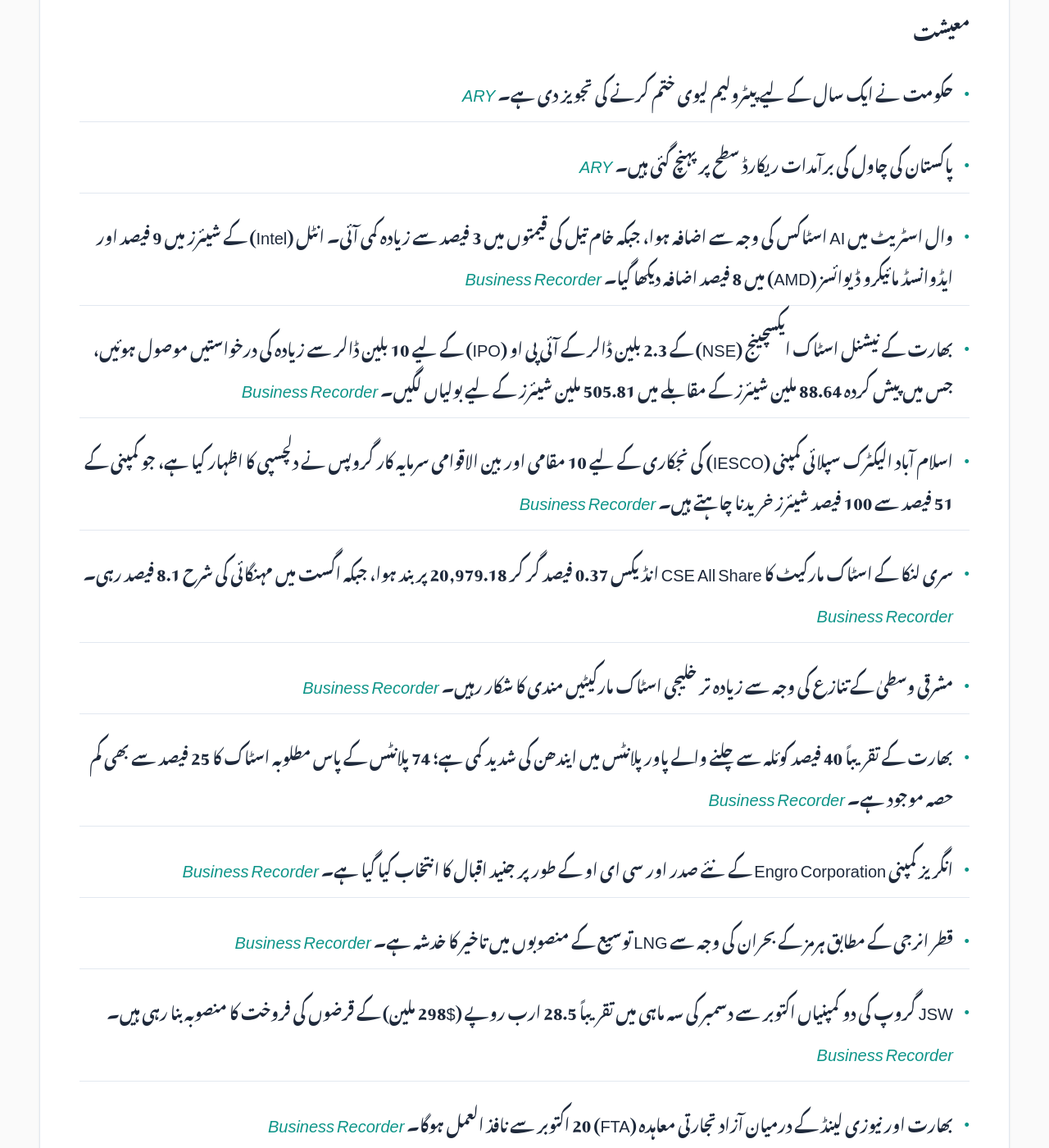
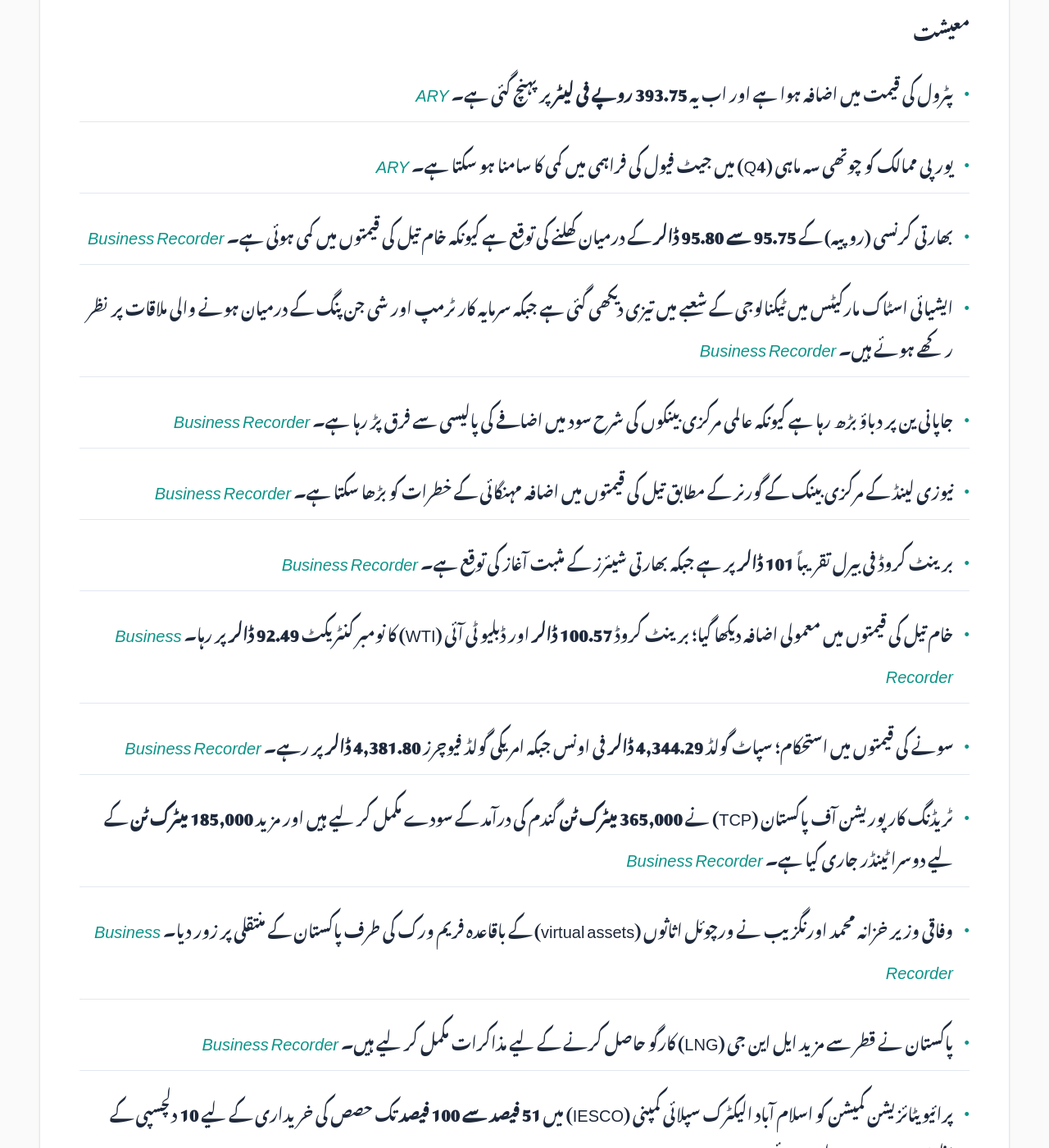
Before and after one commit to zsubzwary/news, a Jekyll site: the page built from ur/index.md, in a window 1280 px wide and 1400 px high, scrolled down 528 px. Shown: the whole window at 82% size. Built offline with Jekyll 4.4.1, drawn with Linux system fonts in a browser that asks for light colours; some web fonts are replaced; comment, search, counter and statistics services are not loaded; some of the changed text lies outside the part shown.

Commit message:
DateTime; 2026-09-22T04:10:18.922Z

```diff
--- a/ur/index.md
+++ b/ur/index.md
@@ -7,52 +7,50 @@ rtl: true
 
 پاکستان کی تازہ خبروں کا خلاصہ
 
- &lrm; 21-Sep-2026 21:09PKT
+ &lrm; 22-Sep-2026 09:10PKT
 
 پڑھنے کا وقت : 5 منٹ
 
 ### معیشت
-- حکومت نے ایک سال کے لیے پیٹرولیم لیوی ختم کرنے کی تجویز دی ہے۔ *[ARY](https://arynews.tv/govt-proposes-scrapping-petroleum-levy-for-one-year-soruces)*
-- پاکستان کی چاول کی برآمدات ریکارڈ سطح پر پہنچ گئی ہیں۔ *[ARY](https://arynews.tv/pakistan-rice-exports-hit-record-high)*
-- وال اسٹریٹ میں AI اسٹاکس کی وجہ سے اضافہ ہوا، جبکہ خام تیل کی قیمتوں میں 3 فیصد سے زیادہ کمی آئی۔ انٹل (Intel) کے شیئرز میں 9 فیصد اور ایڈوانسڈ مائیکرو ڈیوائسز (AMD) میں 8 فیصد اضافہ دیکھا گیا۔ *[Business Recorder](https://www.brecorder.com/news/40440530/ai-stocks-lift-wall-st-as-oil-falls-treasury-yields-decline)*
-- بھارت کے نیشنل اسٹاک ایکسچینج (NSE) کے 2.3 بلین ڈالر کے آئی پی او (IPO) کے لیے 10 بلین ڈالر سے زیادہ کی درخواستیں موصول ہوئیں، جس میں پیش کردہ 88.64 ملین شیئرز کے مقابلے میں 505.81 ملین شیئرز کے لیے بولیاں لگیں۔ *[Business Recorder](https://www.brecorder.com/news/40440528/indias-nse-ipo-draws-over-10-billion-traders-eye-modest-listing-pop)*
-- اسلام آباد الیکٹرک سپلائی کمپنی (IESCO) کی نجکاری کے لیے 10 مقامی اور بین الاقوامی سرمایہ کار گروپس نے دلچسپی کا اظہار کیا ہے، جو کمپنی کے 51 فیصد سے 100 فیصد شیئرز خریدنا چاہتے ہیں۔ *[Business Recorder](https://www.brecorder.com/news/40440527/iesco-privatisation-draws-10-investor-groups)*
-- سری لنکا کے اسٹاک مارکیٹ کا CSE All Share انڈیکس 0.37 فیصد گر کر 20,979.18 پر بند ہوا، جبکہ اگست میں مہنگائی کی شرح 8.1 فیصد رہی۔ *[Business Recorder](https://www.brecorder.com/news/40440525/sri-lankan-shares-fall-as-real-estate-industrials-stocks-weigh)*
-- مشرقی وسطیٰ کے تنازع کی وجہ سے زیادہ تر خلیجی اسٹاک مارکیٹیں مندی کا شکار رہیں۔ *[Business Recorder](https://www.brecorder.com/news/40440523/most-gulf-bourses-end-lower-on-middle-east-conflict-despite-diplomatic-hopes)*
-- بھارت کے تقریباً 40 فیصد کوئلہ سے چلنے والے پاور پلانٹس میں ایندھن کی شدید کمی ہے؛ 74 پلانٹس کے پاس مطلوبہ اسٹاک کا 25 فیصد سے بھی کم حصہ موجود ہے۔ *[Business Recorder](https://www.brecorder.com/news/40440521/nearly-40-of-indias-coal-power-plants-running-critically-low-on-fuel-data-show)*
-- انگریز کمپنی Engro Corporation کے نئے صدر اور سی ای او کے طور پر جنید اقبال کا انتخاب کیا گیا ہے۔ *[Business Recorder](https://www.brecorder.com/news/40440520/five-things-to-know-about-engros-soon-to-be-ceo-junaid-iqbal)*
-- قطر انرجی کے مطابق ہرمز کے بحران کی وجہ سے LNG توسیع کے منصوبوں میں تاخیر کا خدشہ ہے۔ *[Business Recorder](https://www.brecorder.com/news/40440519/qatarenergy-says-hormuz-crisis-may-delay-lng-expansion-projects)*
-- JSW گروپ کی دو کمپنیاں اکتوبر سے دسمبر کی سہ ماہی میں تقریباً 28.5 ارب روپے ($298 ملین) کے قرضوں کی فروخت کا منصوبہ بنا رہی ہیں۔ *[Business Recorder](https://www.brecorder.com/news/40440517/jsw-group-firms-plan-300-million-debt-sales-bankers-say)*
-- بھارت اور نیوزی لینڈ کے درمیان آزاد تجارتی معاہدہ (FTA) 20 اکتوبر سے نافذ العمل ہوگا۔ *[Business Recorder](https://www.brecorder.com/news/40440515/india-new-zealand-free-trade-pact-to-come-into-force-on-october-20)*
-- تانبے کی قیمتیں 0.9 فیصد بڑھ کر $14,654 فی میٹرک ٹن پر پہنچ گئیں۔ *[Business Recorder](https://www.brecorder.com/news/40440514/copper-rises-as-chinese-demand-expectations-add-to-speculative-momentum)*
-- ملائیشیا میں پام آئل کا کنٹریکٹ 0.84 فیصد گر کر 4,857 رنگٹ فی میٹرک ٹن پر آگیا۔ *[Business Recorder](https://www.brecorder.com/news/40440513/palm-extends-losses-on-weak-crude-firm-ringgit-sluggish-exports)*
-- بھارتی روپیہ 95.8150 فی ڈالر پر بند ہوا۔ *[Business Recorder](https://www.brecorder.com/news/40440512/indian-rupee-ends-marginally-higher-in-subdued-trade-forward-premiums-ease)*
-- بھارت کی سویا آئل درآمدات 2025/26 میں 4.2 فیصد اضافے کے ساتھ ریکارڈ سطح پر پہنچنے کا امکان ہے۔ *[Business Recorder](https://www.brecorder.com/news/40440511/india-soyoil-imports-to-rise-to-record-high-on-price-competitiveness)*
+- پٹرول کی قیمت میں اضافہ ہوا ہے اور اب یہ **393.75 روپے فی لیٹر** پر پہنچ گئی ہے۔ *[ARY](https://arynews.tv/petrol-price-rises-to-rs393-75-per-litre)*
+- یورپی ممالک کو چوتھی سہ ماہی (Q4) میں جیٹ فیول کی فراہمی میں کمی کا سامنا ہو سکتا ہے۔ *[ARY](https://arynews.tv/europe-faces-q4-jet-fuel-supply-deficit)*
+- بھارتی کرنسی (روپیہ) کے **95.75 سے 95.80 ڈالر** کے درمیان کھلنے کی توقع ہے کیونکہ خام تیل کی قیمتوں میں کمی ہوئی ہے۔ *[Business Recorder](https://www.brecorder.com/news/40440635/indian-rupee-to-edge-higher-as-oil-slips-inflow-haul-caps-bearish-bets)*
+- ایشیائی اسٹاک مارکیٹس میں ٹیکنالوجی کے شعبے میں تیزی دیکھی گئی ہے جبکہ سرمایہ کار ٹرمپ اور شی جن پنگ کے درمیان ہونے والی ملاقات پر نظر رکھے ہوئے ہیں۔ *[Business Recorder](https://www.brecorder.com/news/40440632/tech-rally-boosts-asian-stocks-dollar-firms-on-rate-hike-wagers)*
+- جاپانی ین پر دباؤ بڑھ رہا ہے کیونکہ عالمی مرکزی بینکوں کی شرح سود میں اضافے کی پالیسی سے فرق پڑ رہا ہے۔ *[Business Recorder](https://www.brecorder.com/news/40440631/yen-squeezed-as-hawkish-turn-grips-central-banks)*
+- نیوزی لینڈ کے مرکزی بینک کے گورنر کے مطابق تیل کی قیمتوں میں اضافہ مہنگائی کے خطرات کو بڑھا سکتا ہے۔ *[Business Recorder](https://www.brecorder.com/news/40440629/new-zealand-central-bank-chief-sees-risks-to-economy-inflation)*
+- برینٹ کروڈ فی بیرل تقریباً **101 ڈالر** پر ہے جبکہ بھارتی شیئرز کے مثبت آغاز کی توقع ہے۔ *[Business Recorder](https://www.brecorder.com/news/40440628/indian-shares-likely-to-open-higher-on-easing-oil-prices-bond-yields)*
+- خام تیل کی قیمتوں میں معمولی اضافہ دیکھا گیا؛ برینٹ کروڈ **100.57 ڈالر** اور ڈبلیو ٹی آئی (WTI) کا نومبر کنٹریکٹ **92.49 ڈالر** پر رہا۔ *[Business Recorder](https://www.brecorder.com/news/40440627/oil-rises-slightly-ahead-of-potential-us-iran-talks)*
+- سونے کی قیمتوں میں استحکام؛ سپاٹ گولڈ **4,344.29 ڈالر** فی اونس جبکہ امریکی گولڈ فیوچرز **4,381.80 ڈالر** پر رہے۔ *[Business Recorder](https://www.brecorder.com/news/40440626/gold-muted-as-higher-for-longer-rate-outlook-weighs)*
+- ٹریڈنگ کارپوریشن آف پاکستان (TCP) نے **365,000 میٹرک ٹن** گندم کی درآمد کے سودے مکمل کر لیے ہیں اور مزید **185,000 میٹرک ٹن** کے لیے دوسرا ٹینڈر جاری کیا ہے۔ *[Business Recorder](https://www.brecorder.com/news/40440618/tcp-finalises-deals-for-wheat-import)*
+- وفاقی وزیر خزانہ محمد اورنگزیب نے ورچوئل اثاثوں (virtual assets) کے باقاعدہ فریم ورک کی طرف پاکستان کے منتقلی پر زور دیا۔ *[Business Recorder](https://www.brecorder.com/news/40440619/aurangzeb-highlights-shift-to-regulated-virtual-assets-framework)*
+- پاکستان نے قطر سے مزید ایل این جی (LNG) کارگو حاصل کرنے کے لیے مذاکرات مکمل کر لیے ہیں۔ *[Business Recorder](https://www.brecorder.com/news/40440621/pakistan-secures-another-qatari-lng-cargo)*
+- پرائیویٹائزیشن کمیشن کو اسلام آباد الیکٹرک سپلائی کمپنی (IESCO) میں **51 فیصد سے 100 فیصد** تک حصص کی خریداری کے لیے **10** دلچسپی کے اظہار (EOIs) موصول ہوئے ہیں۔ *[Business Recorder](https://www.brecorder.com/news/40440623/pc-receives-10-eois-for-the-iesco-acquisition)*
+- فنانس ڈویژن نے اضافی فنڈز کی تخصیص کے طریقہ کار کو سخت کر دیا ہے تاکہ بجٹ کے استعمال میں نظم و ضبط برقرار رہے۔ *[Business Recorder](https://www.brecorder.com/news/40440624/fd-tightens-additional-funds-allocation-mechanism)*
+- پیراماؤنٹ (Paramount) نے وارنر بروس ڈسکوری کے ساتھ بڑے الحاق (merger) کے لیے امریکی ریاستوں کے ساتھ سمجھوتہ کر لیا ہے۔ *[Business Recorder](https://www.brecorder.com/news/40440606/paramount-settles-with-us-states-to-clear-warner-bros-mega-merger)*
 
 ### سائنس اور ٹیکنالوجی
-- سعودی ولی عہد نے CEER کے نئے EXOBOT الیکٹرک سیڈان اور SUV لانچ کیے۔ *[ARY](https://arynews.tv/saudi-crown-prince-launches-ceers-new-exobot-electric-sedan-and-suv)*
-- آئرش ریگولیٹر نے لوکیشن ڈیٹا پروسیسنگ کے حوالے سے گوگل پر 403 ملین یورو ($463 ملین) کا جرمانہ عائد کر دیا ہے۔ *[Business Recorder](https://www.brecorder.com/news/40440516/irish-privacy-regulator-fines-google-eur403-million-over-location-data-processing)*
+- علی بابا گروپ **5 سے 10 ٹریلین پیرامیٹرز** پر مشتمل نیا مصنوعی ذہانت (AI) ماڈل تیار کرنے کا منصوبہ بنا رہا ہے اور اپنا طاقتور ترین **Zhenwu V900 AI چپ** بھی متعارف کرایا ہے۔ *[Business Recorder](https://www.brecorder.com/news/40440630/alibaba-plans-ai-model-with-5-trillion-to-10-trillion-parameters-unveils-new-chip)*
+
+### موسم
+- جاپان کے بحری ساحل پر ٹائیفون (Typhoon Dujuan) کی وجہ سے آنے والی شدید بارشوں اور لینڈ سلائیڈنگ کے نتیجے میں **2 افراد ہلاک** اور **4 لاپتہ** ہو گئے ہیں، جبکہ **50,000 گھروں** کی بجلی منقطع ہو گئی ہے۔ *[Business Recorder](https://www.brecorder.com/news/40440634/torrential-rains-brought-by-japan-typhoon-kill-two-nhk-says)*
 
 ### سیاست
-- پاکستانی وزیر داخلہ محسن نقوی نے تہران میں اپنے ایرانی ہم منصب اسکندر مومنی سے ملاقات کی اور دوطرفہ تعلقات پر تبادلہ خیال کیا۔ *[Business Recorder](https://www.brecorder.com/news/40440524/naqvi-iranian-counterpart-discuss-bilateral-ties-regional-situation)*
-- ڈونلڈ ٹرمپ انتظامیہ نے بین الاقوامی فوجداری عدالت (ICC) کے خلاف پابندیاں لگانے کی تیاری مکمل کر لی ہے۔ *[Business Recorder](https://www.brecorder.com/news/40440522/trump-administration-prepares-sanctions-against-international-criminal-court-sources-say)*
+- وزیراعظم شہباز شریف اقوام متحدہ کی جنرل اسمبلی کے **81 ویں اجلاس** میں شرکت کے لیے نیویارک پہنچ گئے ہیں، جہاں وہ **25 ستمبر 2026** کو خطاب کریں گے۔ *[Business Recorder](https://www.brecorder.com/news/40440620/pm-arrives-in-new-york)*
 
 ### قومی
-- کراچی ایئرپورٹ کے قریب پرندوں کے حملوں (bird strikes) کے خطرے کے باعث 25 ہوٹلوں، ریسٹورنٹس اور میرج ہالز کی جانچ پڑتال کی جا رہی ہے۔ *[ARY](https://arynews.tv/karachi-airport-25-hotels-restaurants-marriage-halls-under-scrutiny-over-bird-strikes)*
+- حکومت پاسپورٹ سروسز کو بہتر بنانے کے لیے اقدامات کا جائزہ لے رہی ہے۔ *[ARY](https://arynews.tv/pakistan-reviews-measures-to-improve-passport-services)*
+- نادرا (NADRA) نے بزرگ شہریوں کے لیے خصوصی سہولیات کا اعلان کیا ہے۔ *[ARY](https://arynews.tv/nadra-announces-special-facilities-for-senior-citizens)*
+- بی آئی ایس ای (BISE) پشاور نے گیارہویں جماعت کے **2026 کے نتائج** جاری کر دیے ہیں۔ *[ARY](https://arynews.tv/bise-peshawar-class-11-result-2026-released-check-here)*
+- بی آئی ایس ای (BISE) ایبٹ آباد نے بارہویں جماعت کے **2026 کے نتائج** کا اعلان کر دیا ہے۔ *[ARY](https://arynews.tv/bise-abbottabad-class-12-result-2026-released-check-here)*
+- پاک افغان سرحدی علاقے کے افغانستان کے صوبوں **پکتیکا اور کنار** میں فضائی حملوں کے نتیجے میں کم از کم **28 شدت پسند** مارے گئے۔ *[Business Recorder](https://www.brecorder.com/news/40440622/28-militants-killed-in-pak-afghan-border-region)*
 
 ### بین الاقوامی
-- ہرمز کے مقام پر ایک پروجیکٹائل اور ملبہ دو ٹینکرز سے ٹکرایا۔ *[ARY](https://arynews.tv/two-tankers-hit-by-projectile-debris-in-hormuz-maritime-agency)*
-- ڈنمارک کا کہنا ہے کہ گرین لینڈ ڈیل کے تحت آرکٹک سیکورٹی کی ذمہ داری نیٹو (NATO) کی بھی ہے۔ *[ARY](https://arynews.tv/denmark-says-nato-shares-responsibility-for-arctic-security-under-greenland-deal)*
+- عمان نے **71 اسکولوں** کے بیرونی جائزے (external reviews) کا عمل شروع کر دیا ہے۔ *[ARY](https://arynews.tv/oman-begins-external-reviews-of-71-schools)*
+- سی این این (CNN)، ایم ایس ناو (MS NOW) اور پولیٹیکو (Politico) نے وائٹ ہاؤس سے پابندی کے فیصلے کے خلاف ڈونلڈ ٹرمپ کے خلاف مقدمہ دائر کر دیا ہے۔ *[ARY](https://arynews.tv/cnn-ms-now-and-politico-sue-trump-over-white-house-ban)*
+- اقوام متحدہ کے سربراہ نے امریکہ اور ایران کے درمیان امن کوششوں کے لیے پاکستان کی قیادت کا شکریہ ادا کیا ہے۔ *[ARY](https://arynews.tv/un-chief-grateful-to-pakistans-leadership-for-us-iran-peace-efforts)*
+- جی 7 (G7) کے وزرائے خارجہ نے ایران پر یمن میں حوثیوں کی مسلح امداد روکنے کا مطالبہ کیا ہے۔ *[Business Recorder](https://www.brecorder.com/news/40440633/g7-foreign-ministers-call-on-iran-to-stop-arming-houthis)*
+- امریکہ گرین لینڈ میں دو نئے فوجی اڈے (Narsarsuaq اور Mestersvig) قائم کرنے کا منصوبہ بنا رہا ہے۔ *[Business Recorder](https://www.brecorder.com/news/40440625/us-to-open-two-new-military-bases-in-greenland-sources-say)*
+- امریکی ٹی وی نیٹ ورکس نے وائٹ ہاؤس سے ڈونلڈ ٹرمپ کی کوریج کا بائیکاٹ کر دیا ہے۔ *[Business Recorder](https://www.brecorder.com/news/40440605/us-networks-halt-trump-coverage)*
 
 ### کھیل
-- محمد رضوان کو NCCIA تحقیقات پر عوامی سطح پر بات کرنے سے روک دیا گیا ہے۔ *[ARY](https://arynews.tv/mohammad-rizwan-barred-from-discussing-nccia-probe-in-public-sources)*
-- کائل مبپے نے فرانس کے قومی فٹ بال ٹیم کے مینیجر کے طور پر زفینی زیڈان کے ساتھ کام کرنے کو ایک فلمی تجربہ قرار دیا۔ *[Business Recorder](https://www.brecorder.com/news/40440526/being-managed-by-zidane-for-france-is-like-a-movie-says-mbappe)*
-- سوئس فٹ بال کپتان گرانیٹ ژاکا نے جعلی کووڈ ویکسینیشن سرٹیفکیٹ استعمال کرنے کا اعتراف کرنے کے بعد بین الاقوامی کیمپ سے باہر کر دیا گیا ہے۔ *[Business Recorder](https://www.brecorder.com/news/40440518/swiss-captain-xhaka-sidelined-over-fake-covid-certificate)*
-
-### صحت
-- پاکستان عالمی ذہنی صحت سمٹ 2026 (Global Mental Health Summit 2026) کی میزبانی کرے گا۔ *[ARY](https://arynews.tv/pakistan-to-host-global-mental-health-summit-2026)*
-
-### دیگر
-- پیٹرک کلینسی نے لیسلی کلینسی کے غلط فیصلے (mistrial) کے بعد اپنی پہلی انٹرویو میں خاموشی توڑی ہے۔ *[ARY](https://arynews.tv/patrick-clancy-breaks-silence-in-first-interview-after-lindsay-clancy-mistrial)*
-- ویڈیو گیم پر مبنی ہارر فلم 'Resident Evil' نے 60 ملین ڈالر کی آمدنی کے ساتھ شمالی امریکی باکس آفس پر کامیابی حاصل کی۔ *[Business Recorder](https://www.brecorder.com/news/40440529/horror-movie-resident-evil-tops-north-american-box-office)*
-- ویڈیو گیم GTA 6 کے نقشے کی تفصیلات (Version 16) میں نئے شہروں اور پیمانے کا انکشاف کیا گیا ہے۔ *[ARY](https://arynews.tv/gta-6-map-details-version-16-reveals-new-scale-and-city-locations)*
+- سپین نے کوچ ڈی لا فوئینٹی (De la Fuente) کا معاہدہ **2032** تک بڑھا دیا ہے۔ *[ARY](https://arynews.tv/spain-extends-de-la-fuentes-contract-until-2032)*
```
